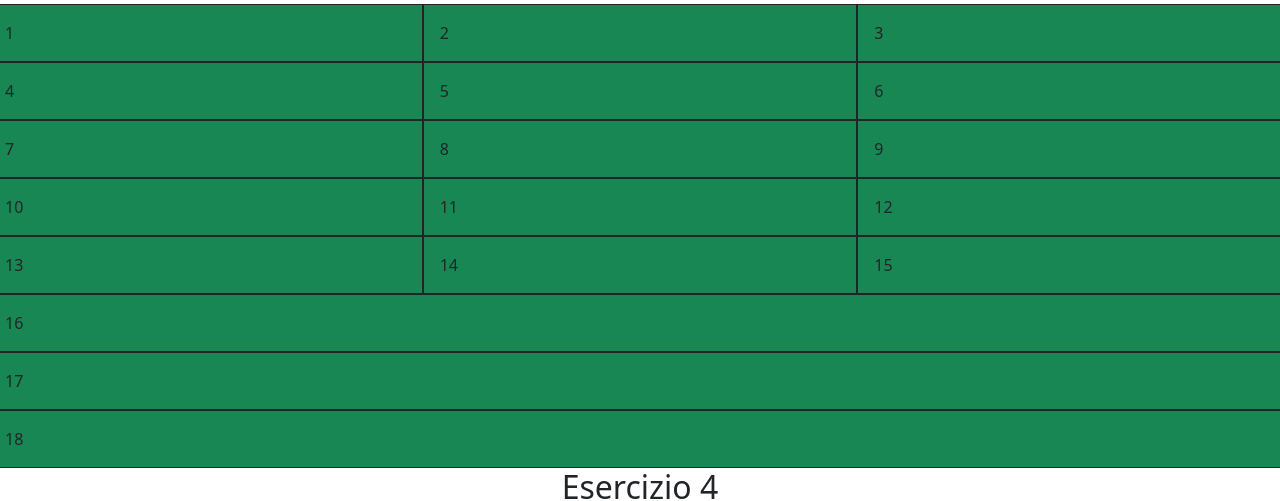
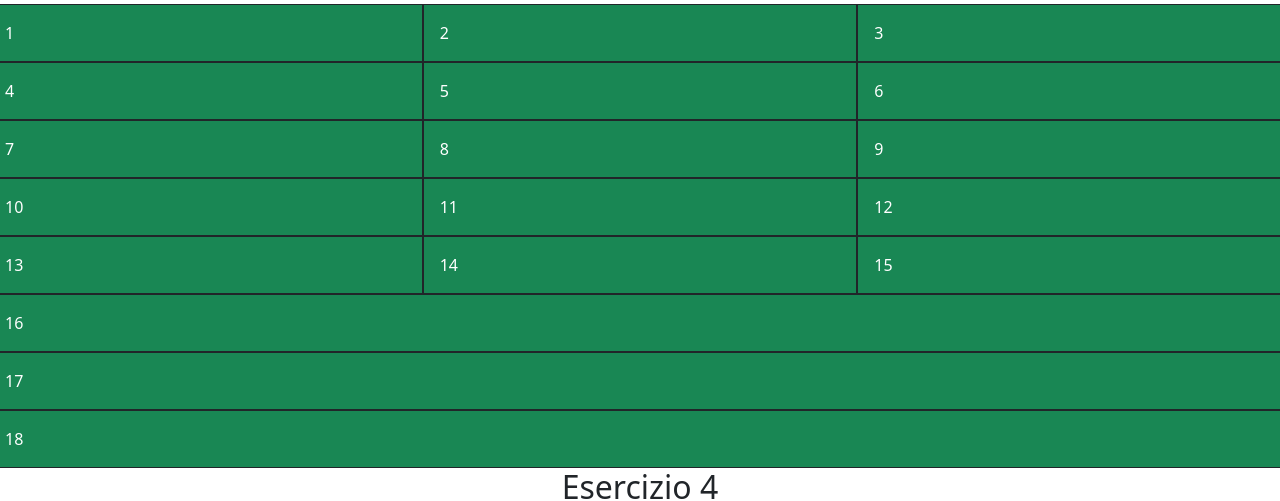
Before and after one commit to ageria20/epicode_U2_S6_L1, a plain HTML site: page index.html in a window 1280 px wide. Shown: the part 305-806 px from the top of the page. Drawn offline with nearby package versions, Linux system fonts and the light colour scheme.

Commit message:
modifica colori del testo

```diff
--- a/index.html
+++ b/index.html
@@ -28,32 +28,32 @@
     </div>
 
     <h2 class="h2 text-center">Esercizio 3</h2>
-    <div class="row">
+    <div class="row text-white">
       <div class="col-4 bg-success p-3 border border-dark">1</div>
       <div class="col-4 bg-success p-3 border border-dark">2</div>
       <div class="col-4 bg-success p-3 border border-dark">3</div>
     </div>
-    <div class="row">
+    <div class="row text-white">
       <div class="col-sm-4 bg-success p-3 border border-dark">4</div>
       <div class="col-sm-4 bg-success p-3 border border-dark">5</div>
       <div class="col-sm-4 bg-success p-3 border border-dark">6</div>
     </div>
-    <div class="row">
+    <div class="row text-white">
       <div class="col-md-4 bg-success p-3 border border-dark">7</div>
       <div class="col-md-4 bg-success p-3 border border-dark">8</div>
       <div class="col-md-4 bg-success p-3 border border-dark">9</div>
     </div>
-    <div class="row">
+    <div class="row text-white">
       <div class="col-lg-4 bg-success p-3 border border-dark">10</div>
       <div class="col-lg-4 bg-success p-3 border border-dark">11</div>
       <div class="col-lg-4 bg-success p-3 border border-dark">12</div>
     </div>
-    <div class="row">
+    <div class="row text-white">
       <div class="col-xl-4 bg-success p-3 border border-dark">13</div>
       <div class="col-xl-4 bg-success p-3 border border-dark">14</div>
       <div class="col-xl-4 bg-success p-3 border border-dark">15</div>
     </div>
-    <div class="row">
+    <div class="row text-white">
       <div class="col-xxl-4 bg-success p-3 border border-dark">16</div>
       <div class="col-xxl-4 bg-success p-3 border border-dark">17</div>
       <div class="col-xxl-4 bg-success p-3 border border-dark">18</div>
@@ -78,7 +78,7 @@
     </div>
 
     <h2 class="h2 text-center">Esercizio 6</h2>
-    <div class="row text-black">
+    <div class="row text-white">
       <div class="col-md-4 bg-warning p-3 border border-dark">4</div>
       <div class="col-md-4 offset-md-2 bg-warning p-3 border border-dark">5</div>
     </div>
```
